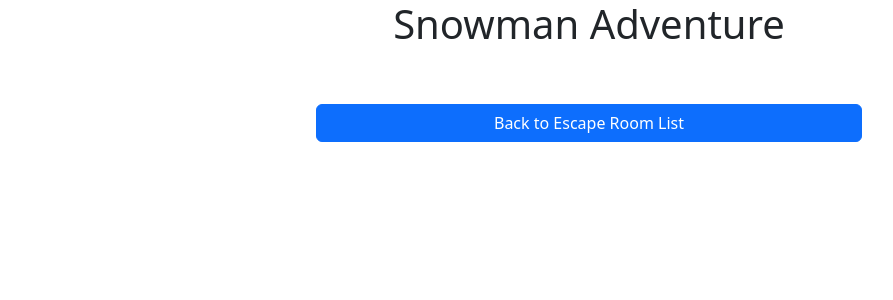
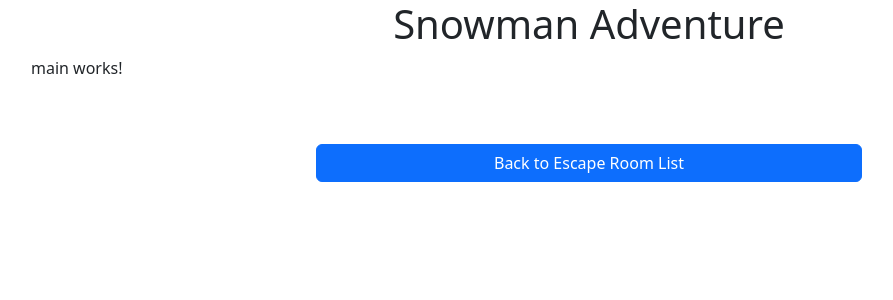
Before and after one commit to m1robyndunstan/VirtualEscapeRooms, an Angular app in the folder VirtualEscapeRooms/: page /snowman in a window 1280 px wide. Shown: the top 300 px of the page, without its empty margins (51-944 px from the left). Built offline with nearby package versions, Linux system fonts and the light colour scheme.

Commit message:
Create snowman main story component

```diff
--- /dev/null
+++ b/VirtualEscapeRooms/src/app/snowman-adventure/main/main.component.html
@@ -0,0 +1 @@
+<p>main works!</p>
--- /dev/null
+++ b/VirtualEscapeRooms/src/app/snowman-adventure/main/main.component.ts
@@ -0,0 +1,15 @@
+import { Component, OnInit } from '@angular/core';
+
+@Component({
+  selector: 'app-main',
+  templateUrl: './main.component.html',
+  styleUrls: ['./main.component.scss']
+})
+export class MainComponent implements OnInit {
+
+  constructor() { }
+
+  ngOnInit(): void {
+  }
+
+}
--- a/VirtualEscapeRooms/src/app/snowman-adventure/snowman-adventure.component.html
+++ b/VirtualEscapeRooms/src/app/snowman-adventure/snowman-adventure.component.html
@@ -1,5 +1,7 @@
 <div class="container">
     <h1 class="text-center">Snowman Adventure</h1>
+
+    <app-main></app-main>
 
     <div class="row">
         <div class="d-grid col-6 mx-auto mt-5">
--- a/VirtualEscapeRooms/src/app/snowman-adventure/snowman-adventure.module.ts
+++ b/VirtualEscapeRooms/src/app/snowman-adventure/snowman-adventure.module.ts
@@ -3,11 +3,13 @@
 
 import { SnowmanAdventureRoutingModule } from './snowman-adventure-routing.module';
 import { SnowmanAdventureComponent } from './snowman-adventure.component';
+import { MainComponent } from './main/main.component';
 
 
 @NgModule({
   declarations: [
-    SnowmanAdventureComponent
+    SnowmanAdventureComponent,
+    MainComponent
   ],
   imports: [
     CommonModule,
```
Also changed, not shown: VirtualEscapeRooms/src/app/snowman-adventure/main/main.component.scss (added), 1 other file (tests, documents, lock files or other folders).
